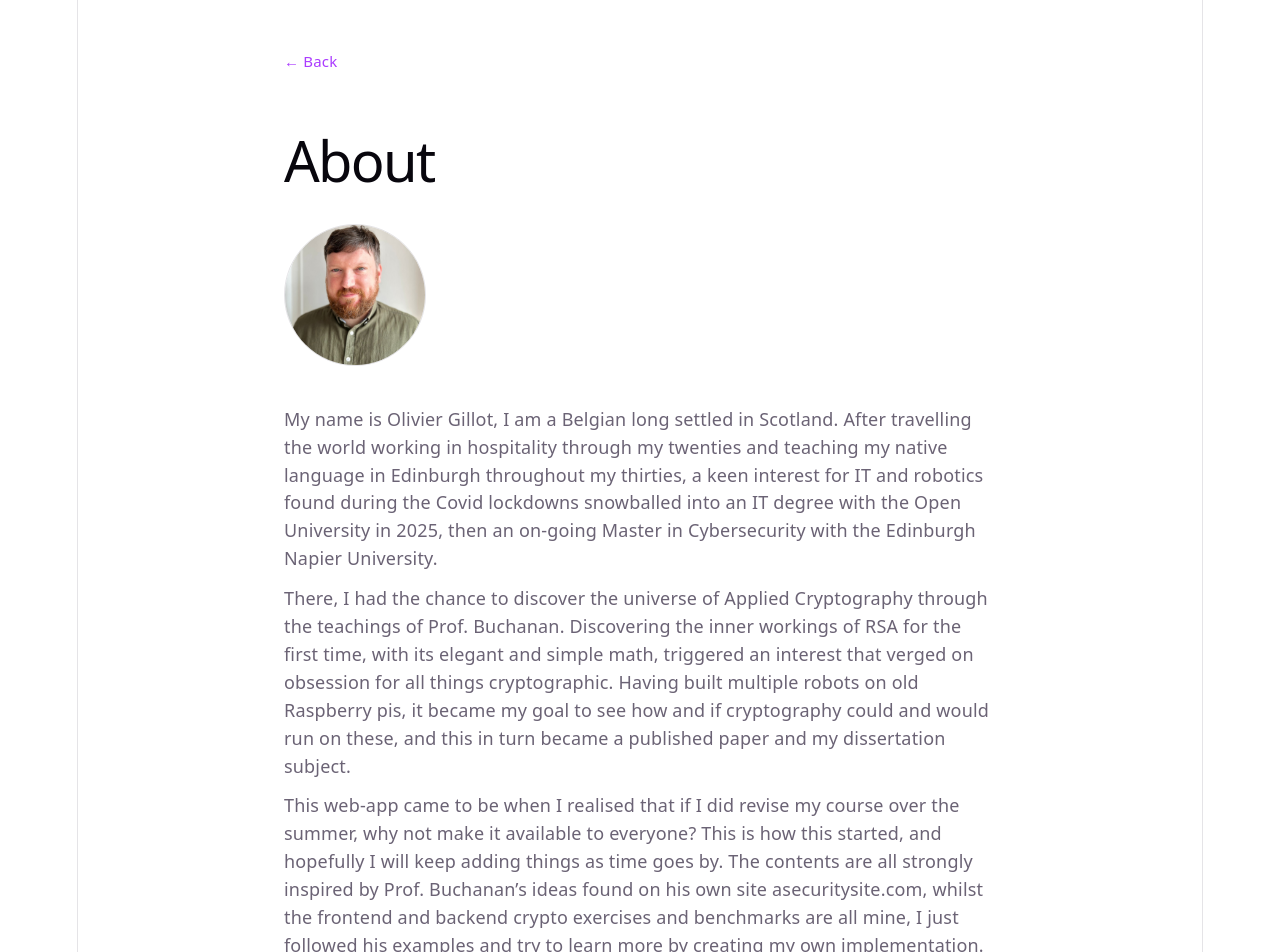
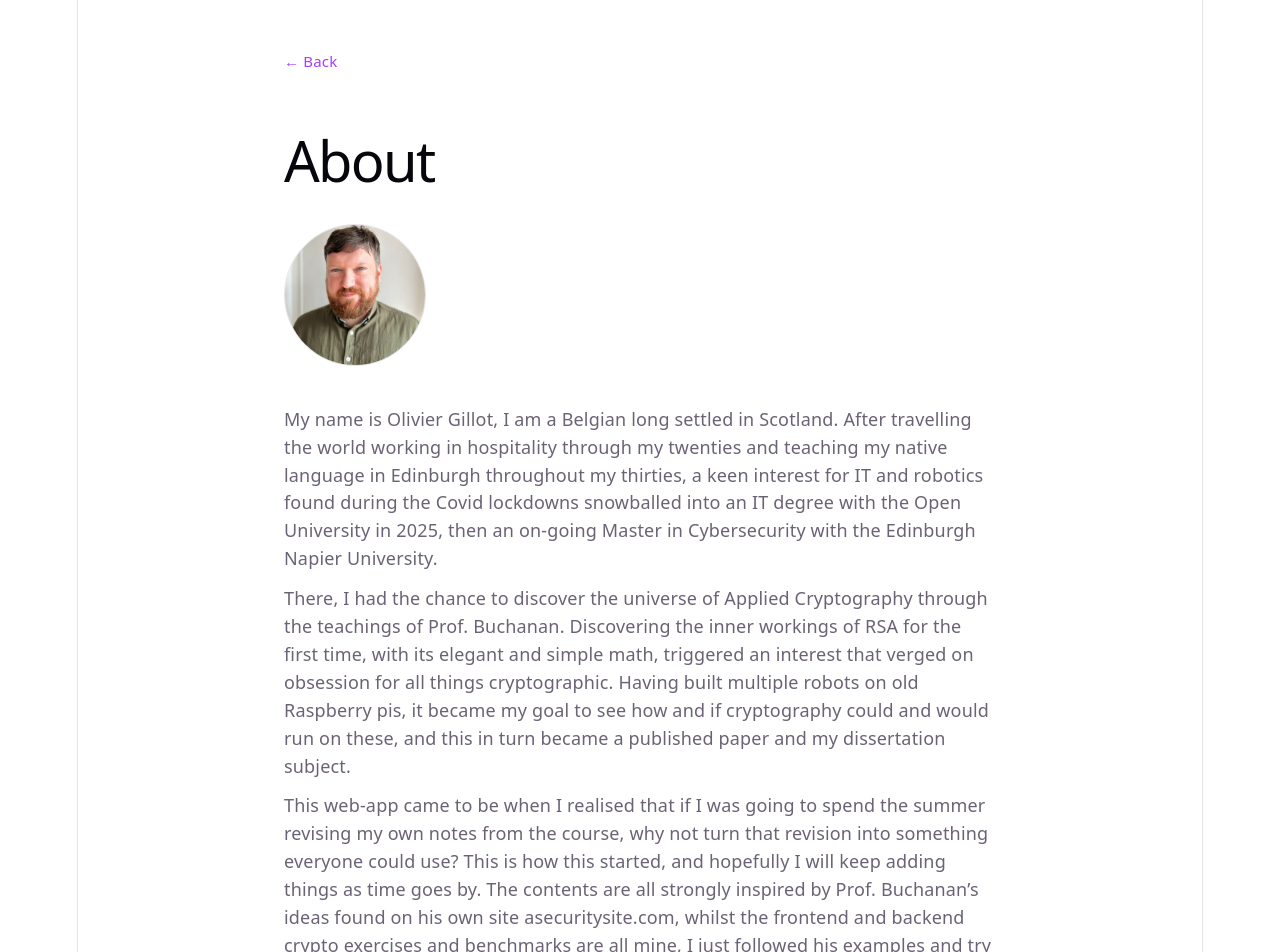
Before and after one commit to gillo7/CryptoMaths, a React (Vite) app in the folder frontend/: page /about in a window 1280 px wide. Shown: the top 952 px of the page. Built offline with nearby package versions, Linux system fonts and the light colour scheme.

Commit message:
Rephrase About page: it's revision notes being shared, not the course itself

```diff
--- a/frontend/src/pages/About.tsx
+++ b/frontend/src/pages/About.tsx
@@ -39,9 +39,10 @@ function About() {
           dissertation subject.
         </p>
         <p>
-          This web-app came to be when I realised that if I did revise
-          my course over the summer, why not make it available to
-          everyone? This is how this started, and hopefully I will
+          This web-app came to be when I realised that if I was going
+          to spend the summer revising my own notes from the course,
+          why not turn that revision into something everyone could
+          use? This is how this started, and hopefully I will
           keep adding things as time goes by. The contents are all
           strongly inspired by Prof. Buchanan’s ideas found on his own
           site asecuritysite.com, whilst the frontend and backend
```
